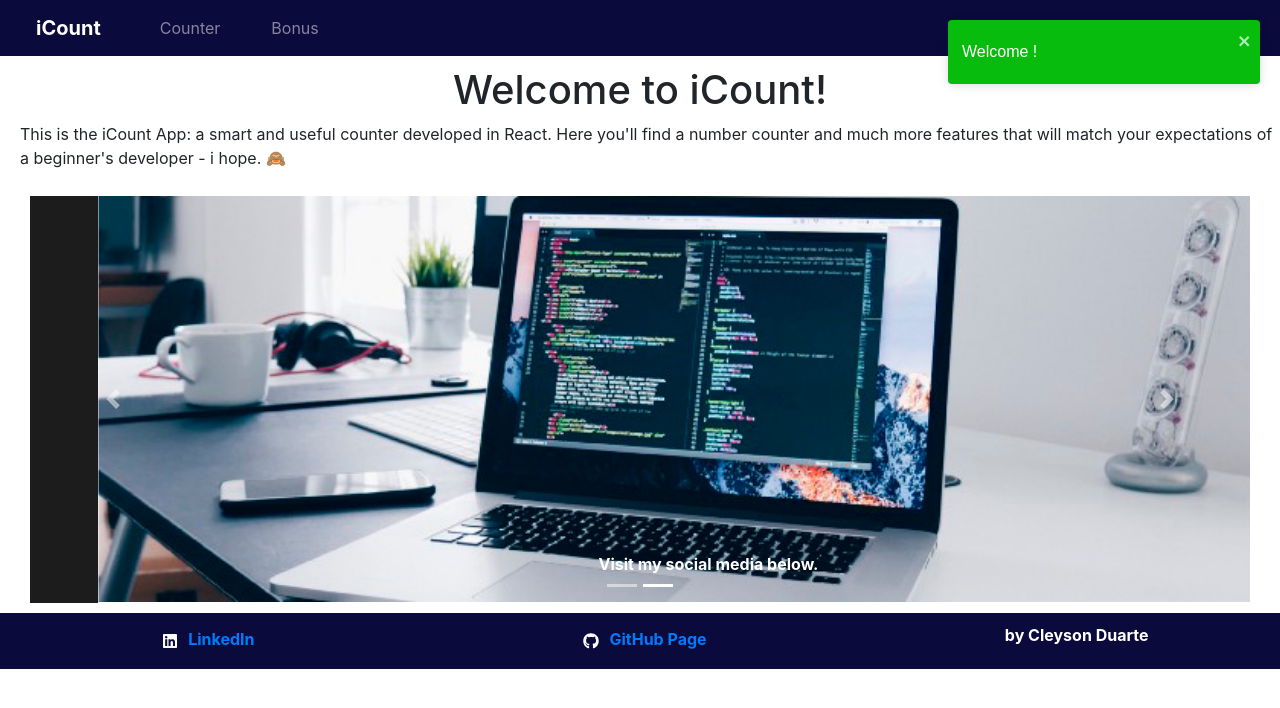
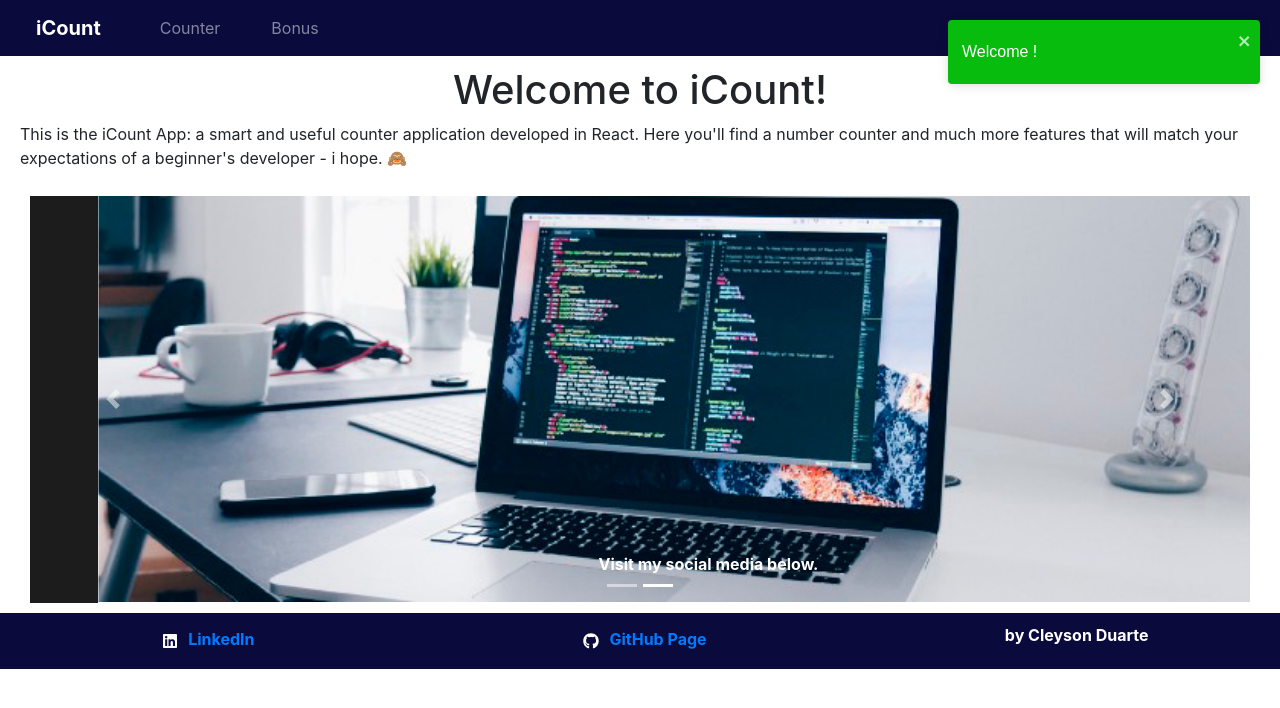
Before and after one commit to Cleysond10/iCont-ReactApp, a React (Create React App) app: page / in a window 1280 px wide. Shown: the top 708 px of the page. Built offline with nearby package versions, Linux system fonts and the light colour scheme.

Commit message:
Release version 01

```diff
--- a/src/pages/Home/Home.jsx
+++ b/src/pages/Home/Home.jsx
@@ -15,7 +15,7 @@ export default function Home() {
       <h1 className="title">Welcome to iCount!</h1>
       <p className="text">
         {`
-        This is the iCount App: a smart and useful counter developed in React. Here you'll find a number counter and much more features that will match your expectations of a beginner's developer - i hope. `}
+        This is the iCount App: a smart and useful counter application developed in React. Here you'll find a number counter and much more features that will match your expectations of a beginner's developer - i hope. `}
         &#x1F648;
       </p>
       <Carousel className="carousel">
```
